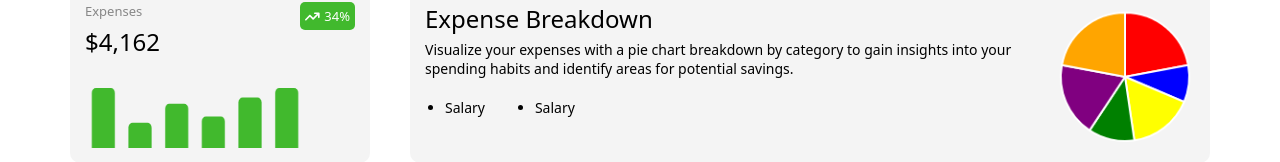
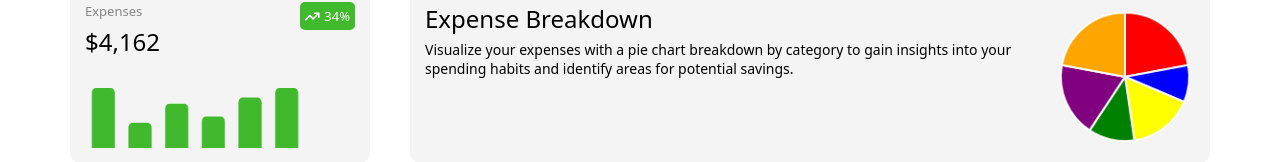
Before and after one commit to Gabrielhzt/FinVue, a React (Create React App) app in the folder client/: page /expenses in a window 1280 px wide. Shown: the part 203-365 px from the top of the page. Built offline with nearby package versions, Linux system fonts and the light colour scheme.

Commit message:
Resolve some issues

```diff
--- a/client/src/Pages/Expenses/Expenses.js
+++ b/client/src/Pages/Expenses/Expenses.js
@@ -42,14 +42,11 @@ const Expenses = () => {
                         <h2 className="income-title">Expense Breakdown</h2>
                         <p className="description">Visualize your expenses with a pie chart breakdown by category to gain insights into your spending habits and identify areas for potential savings.</p>
                         <ul className="list">
-                            <li>
-                                <div></div>
-                                <p>Salary</p>
+                        {availableTypes.map(income => (
+                            <li key={income.id}>
+                                <p>{income}</p>
                             </li>
-                            <li>
-                                <div></div>
-                                <p>Salary</p>
-                            </li>
+                        ))}
                         </ul>
                     </div>
                     <PieChart data={data} />
--- a/client/src/Pages/Income/Income.js
+++ b/client/src/Pages/Income/Income.js
@@ -44,10 +44,9 @@ const Income = () => {
                         <h2 className="income-title">Income Distribution</h2>
                         <p className="description">Visualize how your income is distributed among different categories or sources. Explore the pie chart below to understand the breakdown of your income.</p>
                         <ul className="list">
-                            {filteredIncomes.map(income => (
-                                <li key={income.id}>
-                                    <div></div>
-                                    <p>{income.title}</p>
+                            {availableTypes.map((income, index) => (
+                                <li key={index}>
+                                    <p>{income}</p>
                                 </li>
                             ))}
                         </ul>
```
